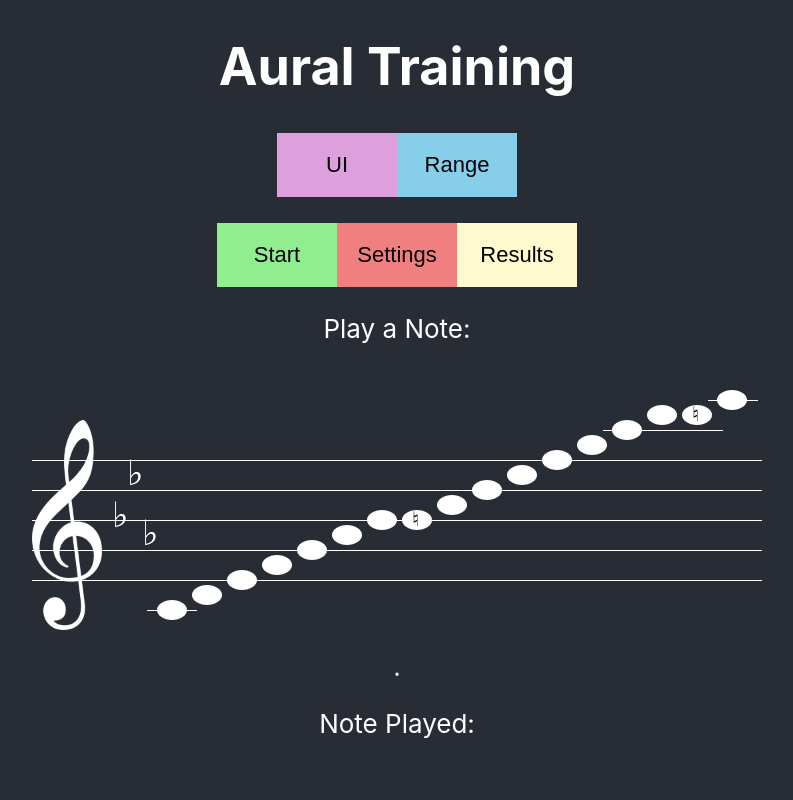
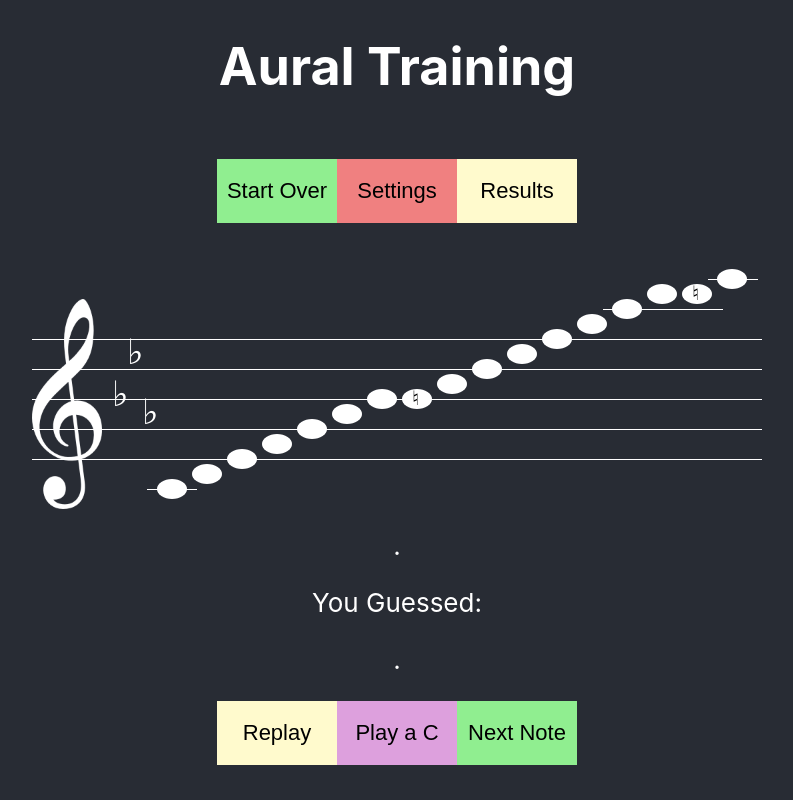
Before and after one commit to OU-HCI-18/aural-skills, a React (Create React App) app: page /aural-skills/train in a window 1280 px wide. Shown: the whole page, without its empty margins (243-1036 px from the left). Built offline with nearby package versions, Linux system fonts and the light colour scheme.

Commit message:
fixed the tone gen mode settings issue

```diff
--- a/src/App.js
+++ b/src/App.js
@@ -1,4 +1,4 @@
-import React, { useState } from 'react';
+import React, { useState, useEffect } from 'react';
 import { BrowserRouter, Link, Switch, Route } from 'react-router-dom';
 
 import './App.css';
@@ -113,7 +113,7 @@ class App extends React.Component {
       <h1>Aural Training</h1>
       <BrowserRouter>
         <Switch>
-          <Route path='/settings'>
+          <Route path='/aural-skills/settings'>
             <Settings
               setSettings={this.setSettings}
               numNotes={this.state.num_notes}
@@ -123,12 +123,12 @@ class App extends React.Component {
               ui={this.state.ui}
             />
           </Route>
-          <Route path='/results'>
+          <Route path='/aural-skills/results'>
             <ResultsView
               trainData={trainData}
             />
           </Route>
-          <Route path='/train'>
+          <Route path='/aural-skills/train'>
             <TrainView
               trainData = {trainData}
               replay = {this.state.replay}
@@ -142,7 +142,7 @@ class App extends React.Component {
               synth = {this.state.synth}
             />
           </Route>
-          <Route path='/'>
+          <Route path='/aural-skills/'>
             <PlayView
               swapUI={this.swapUI}
               swapRange={this.swapRange}
@@ -169,18 +169,15 @@ function PlayView (props) {
 
   return (
   <div>
-    <button className="App-button colorPurple" onClick={(e) => props.swapUI()}>UI</button>
-    <button className="App-button colorBlue" onClick={(e) => props.swapRange()}>Range</button>
-
     <p>
-      <Link to='/train'>
+      <Link to='/aural-skills/train'>
         <button className="App-button colorGreen" onClick={props.onStart}>Start</button>
       </Link>
-      <Link to='/settings'>
+      <Link to='/aural-skills/settings'>
         <button className="App-button colorCoral">Settings</button>
       </Link>
-      <Link to='/results'>
-        <button className="App-button colorYellow">Results</button>
+      <Link to='/aural-skills/about'>
+        <button className="App-button colorYellow">About</button>
       </Link>
     </p>
     <div>
@@ -210,20 +207,41 @@ function TrainView (props) {
   const [notes, setNotes] = useState('');
   const [guess, setGuess] = useState('');
   const [result, setResult] = useState(null);
-  // const toneGen = new ToneGen();
+
+  useEffect(() => {
+    toneGen = new ToneGen(props);
+    var note_arr = toneGen.play_rand_seq()
+    setNotes(note_arr);
+    // console.log(note_arr);
+    trainData.addNoteArr(note_arr);
+  }, []);
+
   return (
     <div>
       <p>
-        <Link to='/'>
-          <button className="App-button colorGreen">Stop</button>
+        <Link to='/aural-skills'>
+          <button className="App-button colorGreen">Start Over</button>
         </Link>
-        <Link to='/settings'>
+        <Link to='/aural-skills/settings'>
           <button className="App-button colorCoral">Settings</button>
         </Link>
-        <Link to='/results'>
+        <Link to='/aural-skills/results'>
           <button className="App-button colorYellow">Results</button>
         </Link>
       </p>
+      <props.ui
+            mode = {props.mode}
+            range = {props.range}
+            onNoteClick = {(note) => {
+              var res = trainData.addGuess(note)
+              if (res !== -1) {
+                setGuess(note)
+                setResult(res);
+              }
+            }}
+          />
+        <p>You Guessed:</p>
+        <p>{guess}{result === null ? '.' : (result ? ' : Correct' : ' : Incorrect')}</p>
       <div className="App">
         <div>
           {props.replay &&
@@ -237,6 +255,16 @@ function TrainView (props) {
                 Replay
               </button>
             }
+            <button className="App-button colorPurple"
+               onClick={(e) => {
+                if (toneGen === null) {
+                  toneGen = new ToneGen(props)
+                }
+                toneGen.play_note('C4')
+              }}
+            >
+              Play a C
+            </button>
             <button className="App-button colorGreen"
                 onClick={(e) => {
                   // need to do it this way so that the AudioContext is created by the user
@@ -246,24 +274,12 @@ function TrainView (props) {
                   }
                   var note_arr = toneGen.play_rand_seq()
                   setNotes(note_arr);
-                  console.log(note_arr);
+                  // console.log(note_arr);
                   trainData.addNoteArr(note_arr);
                 }}>
               Next Note
             </button>
           </div>
-          <props.ui
-            mode = {props.mode}
-            range = {props.range}
-            onNoteClick = {(note) => {
-              if (!trainData.guessed) {
-                setGuess(note);
-              }
-              setResult(trainData.addGuess(note));
-            }}
-          />
-        <p>You Guessed:</p>
-        <p>{guess}{result === null ? '' : (result ? ' : Correct' : ' : Incorrect')}</p>
       </div>
     </div>
   );
@@ -273,13 +289,13 @@ function ResultsView (props) {
   return (
     <div>
     <p>
-      <Link to='/'>
+      <Link to='/aural-skills'>
         <button className="App-button colorGreen">Start Over</button>
       </Link>
-      <Link to='/settings'>
+      <Link to='/aural-skills/settings'>
         <button className="App-button colorCoral">Settings</button>
       </Link>
-      <Link to='/train'>
+      <Link to='/aural-skills/train'>
         <button className="App-button colorYellow">
           Continue
         </button>
--- a/src/ToneGenerator.js
+++ b/src/ToneGenerator.js
@@ -74,7 +74,7 @@ class ToneGen {
     }
   )
   {
-    console.log("building toneGen with props", props);
+    // console.log("building toneGen with props", props);
 
     // store params
     this.duration = props.duration;
--- a/src/settings.js
+++ b/src/settings.js
@@ -87,10 +87,10 @@ function Settings(props) {
   <header style={{padding:0}}>
     <h2>Settings</h2>
     <p>
-      <NavLink to='/'>
+      <NavLink to='/aural-skills'>
         <button className="App-buttonXL colorGreen">Home</button>
       </NavLink>
-      <NavLink to='/train'>
+      <NavLink to='/aural-skills/train'>
         <button className="App-buttonXL colorCoral">Start</button>
       </NavLink>
     </p>
--- a/src/train.js
+++ b/src/train.js
@@ -33,7 +33,7 @@ class TrainData {
   addGuess(note) {
     if (this.guess_stack.length !== this.note_stack.length) {
       // console.log("guess:" + note + " : " + this.note_stack.length - this.guess_stack.length)
-      console.log(this.note_stack)
+      // console.log(this.note_stack)
       this.guess_stack.unshift(note)
       this.result_stack.unshift(
         // note the weird index- this is because we're working with a stack, and we may have
@@ -42,7 +42,7 @@ class TrainData {
       );
     }
     else {
-      console.log("wrong length");
+      return -1;
     }
     return (this.result_stack[0]);
   }
```
